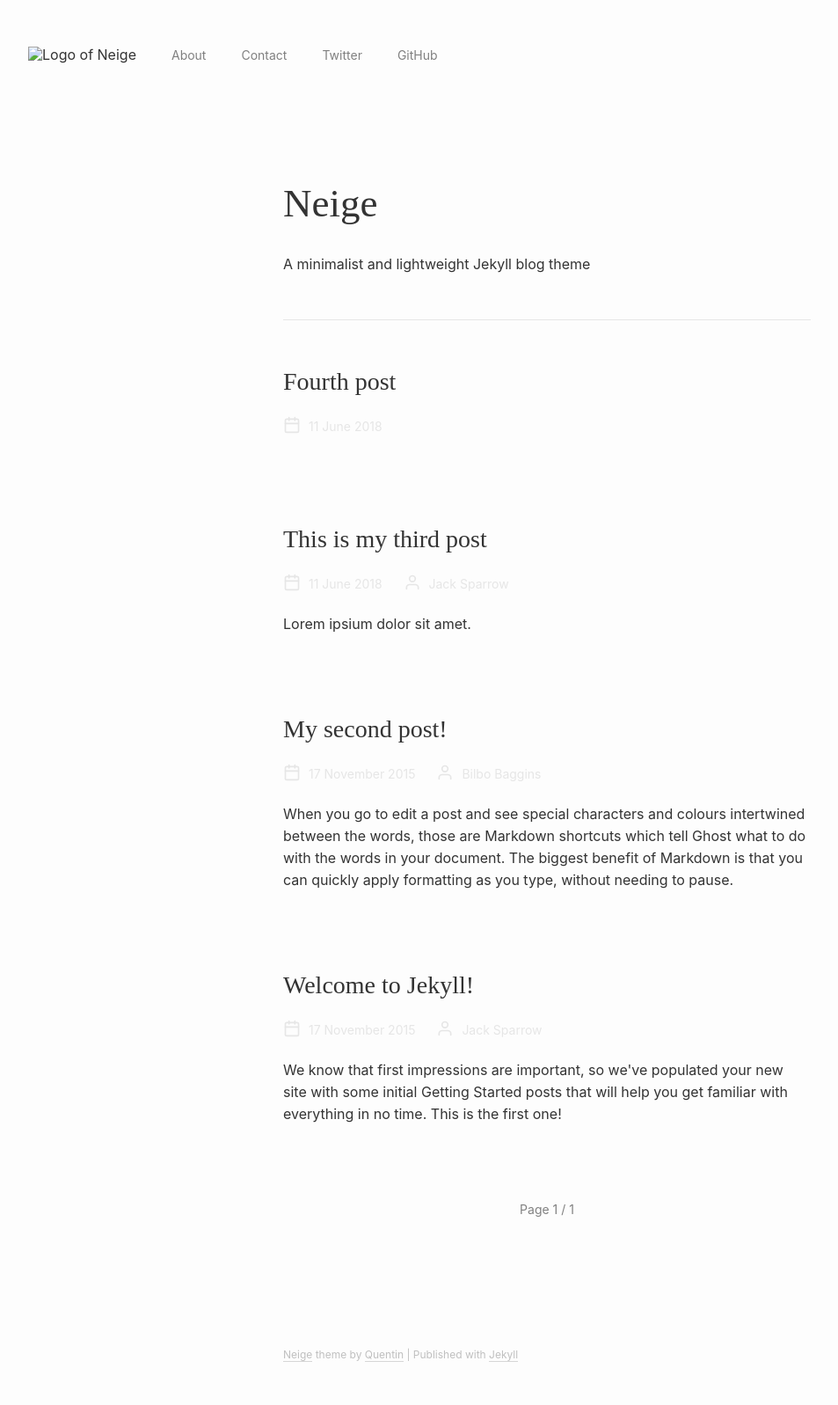
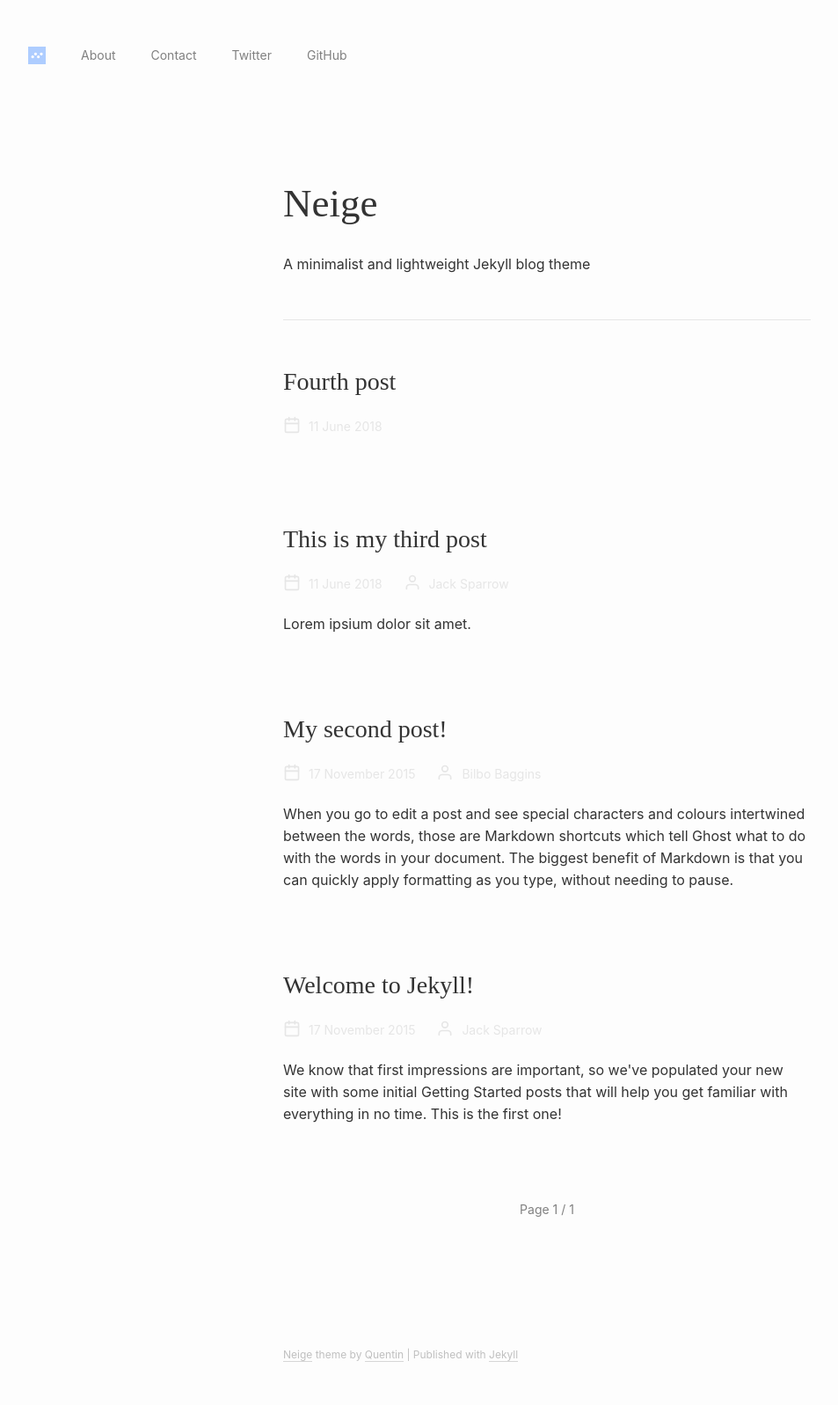
Before and after one commit to bellangerq/neige-theme, a Jekyll site: the page built from index.html, in a window 1280 px wide. Shown: the whole page at 88% size, without its empty margins (18-971 px from the left). Built offline with Jekyll 4.4.1, drawn with Linux system fonts in a browser that asks for light colours; the list of posts is cut into pages by our own code.

Commit message:
[-] Add deleted img references in config

```diff
--- a/_config.yml
+++ b/_config.yml
@@ -12,6 +12,9 @@
 - jekyll-paginate
 paginate: 6
 paginate_path: "/page:num/"
+icon: "/assets/img/icon.png"
+favicon: "/assets/img/favicon.png"
+og_image: "/assets/img/og.jpg"
 lang: en-US
 description: A minimalist and lightweight Jekyll blog theme
 baseUrl: https://neige-theme.com
```
